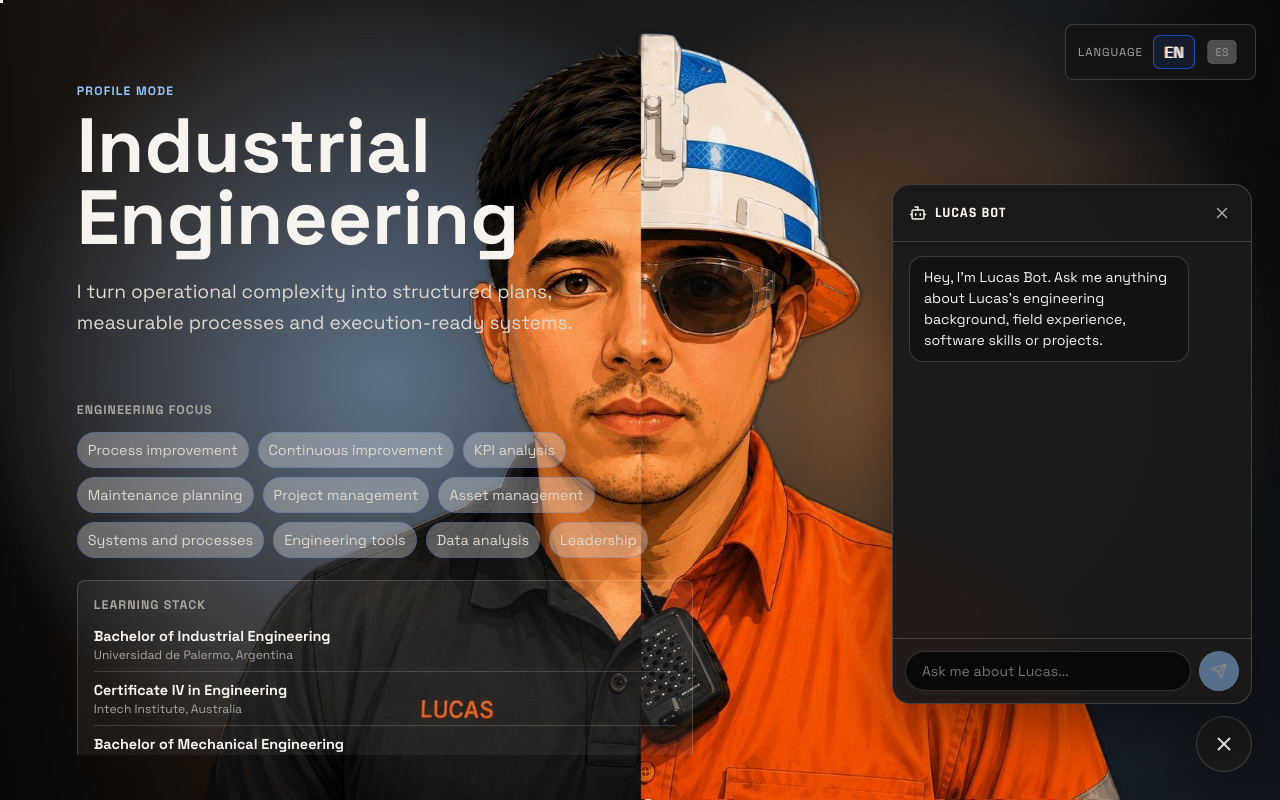
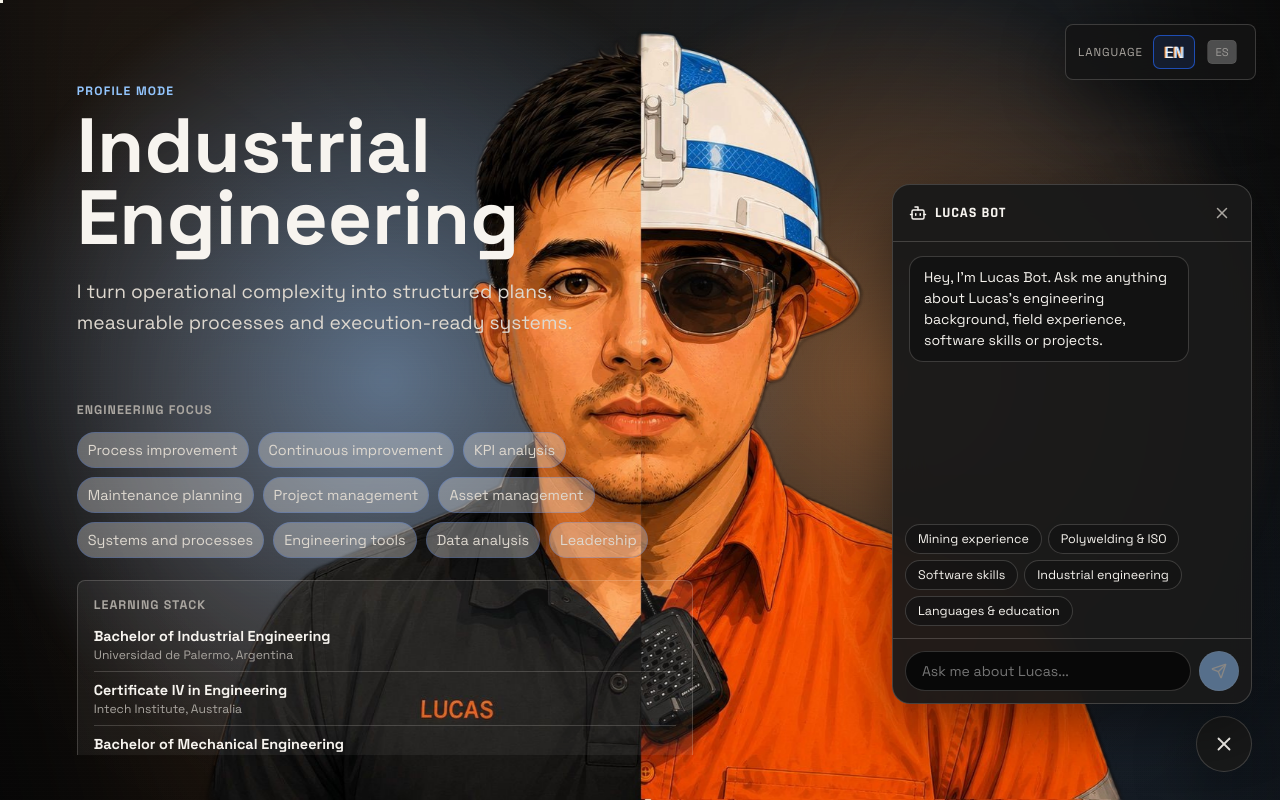
Before and after one commit to lucaslopez17/lucas_lopez_portfolio, a Next.js app: page / in a window 1280 px wide. Both pictures are taken after a click on the button 1224 px from the left and 744 px from the top of the page. Shown: the top 800 px of the page. Built offline with nearby package versions, Linux system fonts and the light colour scheme.

Commit message:
Add suggested question chips to Lucas Bot chat

```diff
--- a/app/api/chat/route.ts
+++ b/app/api/chat/route.ts
@@ -9,8 +9,40 @@ const NOT_ENOUGH_INFO = {
   es: "No tengo suficiente información para responder eso con precisión. Podés contactar a Lucas directamente para confirmarlo.",
 };
 
+const RATE_LIMIT_MAX = 10;
+const RATE_LIMIT_WINDOW_MS = 5 * 60 * 1000;
+const requestLog = new Map<string, number[]>();
+
+const TOO_MANY_REQUESTS = {
+  en: "You're sending messages too quickly. Please wait a few minutes and try again.",
+  es: "Estás enviando mensajes muy rápido. Esperá unos minutos y volvé a intentar.",
+};
+
+function isRateLimited(ip: string): boolean {
+  const now = Date.now();
+  const timestamps = (requestLog.get(ip) ?? []).filter((t) => now - t < RATE_LIMIT_WINDOW_MS);
+
+  if (timestamps.length >= RATE_LIMIT_MAX) {
+    requestLog.set(ip, timestamps);
+    return true;
+  }
+
+  timestamps.push(now);
+  requestLog.set(ip, timestamps);
+  return false;
+}
+
 export async function POST(request: NextRequest) {
   try {
+    const ip = request.headers.get("x-forwarded-for")?.split(",")[0]?.trim() ?? "unknown";
+
+    if (isRateLimited(ip)) {
+      const body = await request.json().catch(() => ({}));
+      const message = typeof body?.message === "string" ? body.message : "";
+      const language = detectLanguage(message);
+      return NextResponse.json({ reply: TOO_MANY_REQUESTS[language] }, { status: 429 });
+    }
+
     const body = await request.json();
     const message = typeof body?.message === "string" ? body.message.trim() : "";
 
--- a/app/globals.css
+++ b/app/globals.css
@@ -3312,6 +3312,35 @@ html[data-theme="dark"] .software-meter {
   }
 }
 
+.lucas-bot-suggestions {
+  display: flex;
+  flex-wrap: wrap;
+  gap: 6px;
+  padding: 0 12px 12px;
+}
+
+.lucas-bot-suggestion {
+  border: 1px solid var(--line);
+  background: var(--surface);
+  color: var(--cyan);
+  border-radius: 999px;
+  padding: 6px 12px;
+  font-size: 0.78rem;
+  font-family: var(--font-body), Arial, sans-serif;
+  cursor: pointer;
+  transition: border-color 0.2s ease, color 0.2s ease;
+}
+
+.lucas-bot-suggestion:hover {
+  border-color: var(--blue);
+  color: var(--blue);
+}
+
+.lucas-bot-suggestion:disabled {
+  opacity: 0.5;
+  cursor: not-allowed;
+}
+
 .lucas-bot-input-row {
   display: flex;
   gap: 8px;
--- a/components/lucas-bot.tsx
+++ b/components/lucas-bot.tsx
@@ -10,13 +10,23 @@ type ChatMessage = {
   text: string;
 };
 
-const COPY: Record<Locale, { title: string; intro: string; placeholder: string; error: string }> = {
+const COPY: Record<
+  Locale,
+  { title: string; intro: string; placeholder: string; error: string; suggestions: { label: string; question: string }[] }
+> = {
   en: {
     title: "Lucas Bot",
     intro:
       "Hey, I'm Lucas Bot. Ask me anything about Lucas's engineering background, field experience, software skills or projects.",
     placeholder: "Ask me about Lucas...",
     error: "Something went wrong talking to Lucas Bot. Please try again.",
+    suggestions: [
+      { label: "Mining experience", question: "What experience does Lucas have in mining?" },
+      { label: "Polywelding & ISO", question: "What is Lucas's experience with polywelding and ISO standards?" },
+      { label: "Software skills", question: "What software skills does Lucas have?" },
+      { label: "Industrial engineering", question: "What is Lucas's background in industrial engineering?" },
+      { label: "Languages & education", question: "What languages does Lucas speak and what is his education?" },
+    ],
   },
   es: {
     title: "Lucas Bot",
@@ -24,6 +34,13 @@ const COPY: Record<Locale, { title: string; intro: string; placeholder: string;
       "Hola, soy Lucas Bot. Preguntame lo que quieras sobre la experiencia de Lucas en ingeniería, terreno, software o proyectos.",
     placeholder: "Preguntame sobre Lucas...",
     error: "Algo salió mal hablando con Lucas Bot. Intentá de nuevo.",
+    suggestions: [
+      { label: "Experiencia en minería", question: "¿Qué experiencia tiene Lucas en minería?" },
+      { label: "Polywelding e ISO", question: "¿Qué experiencia tiene Lucas con polywelding y normas ISO?" },
+      { label: "Skills de software", question: "¿Qué habilidades de software tiene Lucas?" },
+      { label: "Ingeniería industrial", question: "¿Cuál es la experiencia de Lucas en ingeniería industrial?" },
+      { label: "Idiomas y educación", question: "¿Qué idiomas habla Lucas y cuál es su formación?" },
+    ],
   },
 };
 
@@ -50,8 +67,8 @@ export default function LucasBot({ locale }: { locale: Locale }) {
     scrollRef.current?.scrollTo({ top: scrollRef.current.scrollHeight, behavior: "smooth" });
   }, [messages, isLoading, isOpen]);
 
-  async function sendMessage() {
-    const text = input.trim();
+  async function sendMessage(overrideText?: string) {
+    const text = (overrideText ?? input).trim();
     if (!text || isLoading) return;
 
     setMessages((current) => [...current, { role: "user", text }]);
@@ -124,6 +141,22 @@ export default function LucasBot({ locale }: { locale: Locale }) {
             {errorText ? <div className="lucas-bot-message is-error">{errorText}</div> : null}
           </div>
 
+          {messages.length === 1 ? (
+            <div className="lucas-bot-suggestions">
+              {copy.suggestions.map((suggestion) => (
+                <button
+                  key={suggestion.label}
+                  type="button"
+                  className="lucas-bot-suggestion"
+                  onClick={() => sendMessage(suggestion.question)}
+                  disabled={isLoading}
+                >
+                  {suggestion.label}
+                </button>
+              ))}
+            </div>
+          ) : null}
+
           <div className="lucas-bot-input-row">
             <input
               type="text"
@@ -136,7 +169,7 @@ export default function LucasBot({ locale }: { locale: Locale }) {
             />
             <button
               type="button"
-              onClick={sendMessage}
+              onClick={() => sendMessage()}
               disabled={isLoading || !input.trim()}
               aria-label="Send message"
             >
```
